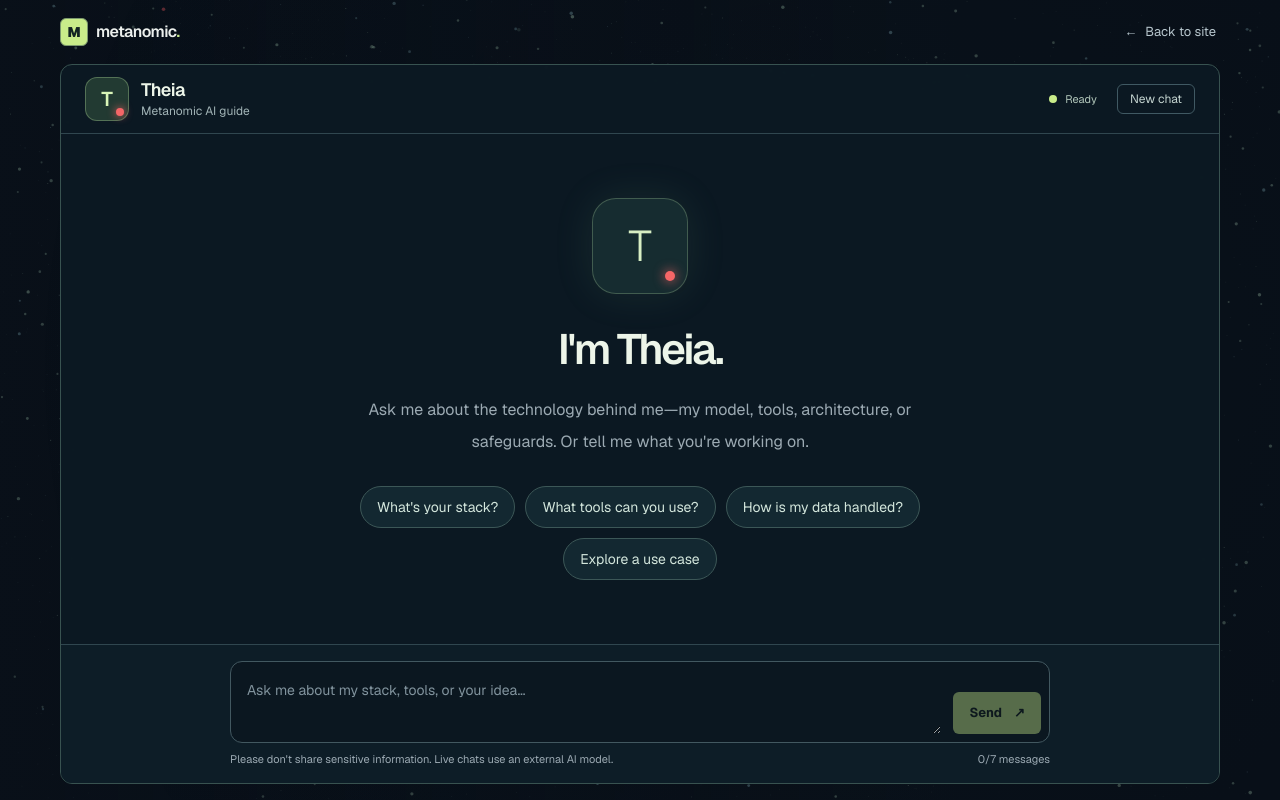
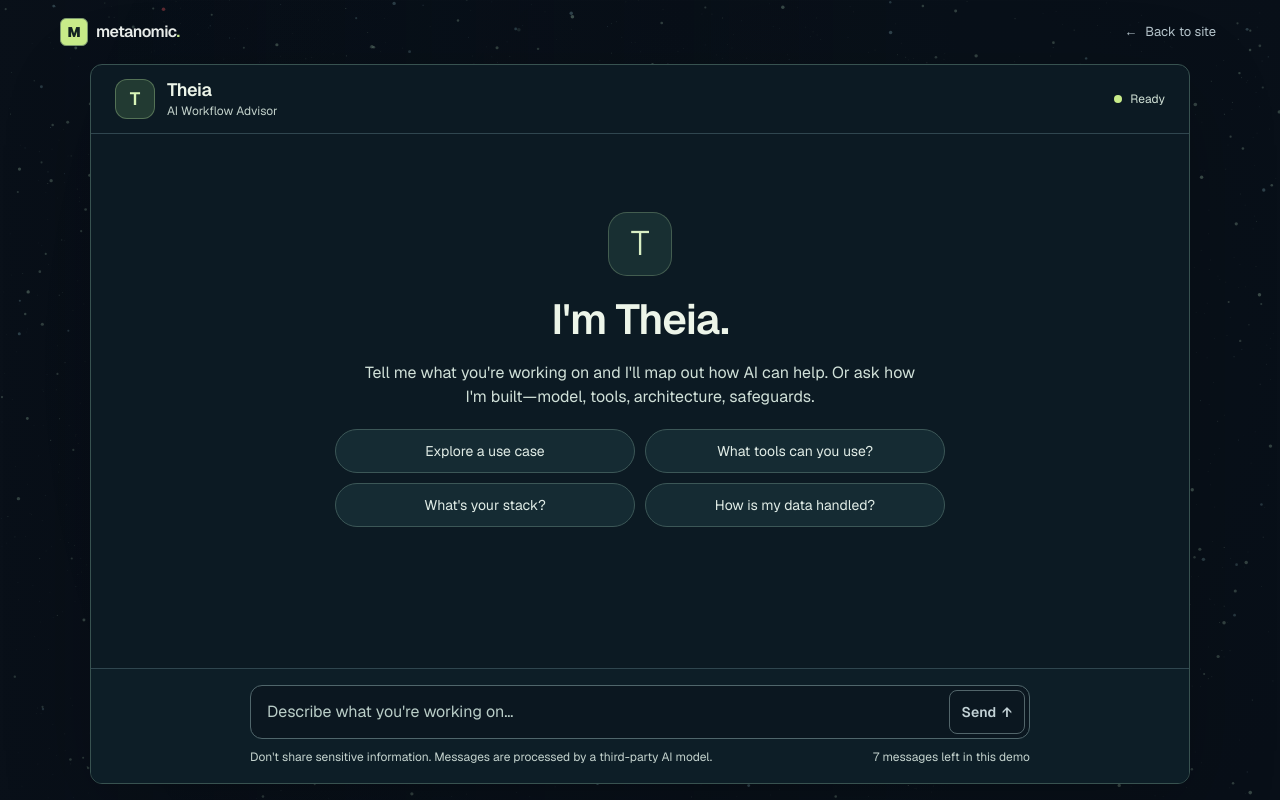
Before and after one commit to geisera/metanomic, a Next.js app: page /demo in a window 1280 px wide. Built offline with nearby package versions, Linux system fonts and the light colour scheme.

Commit message:
Improve Theia chat heading, empty state, composer, and accessibility

```diff
--- a/src/app/demo/AgentExperience.tsx
+++ b/src/app/demo/AgentExperience.tsx
@@ -1,6 +1,7 @@
 "use client";
 
-import { useEffect, useRef, useState, type FormEvent, type KeyboardEvent } from "react";
+import { useEffect, useLayoutEffect, useRef, useState, type FormEvent, type KeyboardEvent } from "react";
+import Link from "next/link";
 
 type Activity = { tool: string; label: string; detail: string };
 type ChatItem = {
@@ -12,13 +13,13 @@ type ChatItem = {
   activities?: Activity[];
 };
 
-const intro = "I'm Theia. Curious what makes me work? Ask about my stack—my model, tools, architecture, or safeguards. Or tell me what you're working on, and we'll explore it together.";
+const intro = "Tell me what you're working on and I'll map out how AI can help. Or ask how I'm built—model, tools, architecture, safeguards.";
 
 const suggestions = [
+  { label: "Explore a use case", prompt: "How would you design a human-supervised AI pilot for repetitive customer support requests?" },
+  { label: "What tools can you use?", prompt: "Which server-side tools can you use, and what are their limits?" },
   { label: "What's your stack?", prompt: "What technology stack are you built on, and how do the parts fit together?" },
-  { label: "What tools can you use?", prompt: "Which server-side tools can you use, and what are their limits?" },
   { label: "How is my data handled?", prompt: "How do you handle my messages, and what safeguards and limitations does this demo have?" },
-  { label: "Explore a use case", prompt: "How would you design a human-supervised AI pilot for repetitive customer support requests?" },
 ];
 
 function formattedText(content: string) {
@@ -53,6 +54,9 @@ export default function AgentExperience() {
   const draftRef = useRef<HTMLTextAreaElement>(null);
   const count = items.filter(item => item.role === "user").length;
   const atLimit = count >= 7;
+  const remaining = 7 - count;
+  const canSend = !busy && !atLimit && Boolean(input.trim());
+  const statusLabel = busy ? "Thinking" : lastMode === "guided" ? "Guided mode" : lastMode === "live" ? "Live model" : "Ready";
 
   // Scroll only the conversation panel. scrollIntoView() also scrolls the page
   // and was causing the entire demo to jump each time a message arrived.
@@ -61,6 +65,16 @@ export default function AgentExperience() {
     const conversation = conversationRef.current;
     if (conversation) conversation.scrollTop = conversation.scrollHeight;
   }, [items, busy, error]);
+
+  useLayoutEffect(() => {
+    const draft = draftRef.current;
+    if (!draft) return;
+    draft.style.height = "auto";
+    const maxHeight = 160;
+    const naturalHeight = draft.scrollHeight;
+    draft.style.height = Math.min(naturalHeight, maxHeight) + "px";
+    draft.style.overflowY = naturalHeight > maxHeight ? "auto" : "hidden";
+  }, [input]);
 
   async function submit(text: string) {
     const prompt = text.trim();
@@ -108,8 +122,8 @@ export default function AgentExperience() {
     } finally {
       window.clearTimeout(timeout);
       setBusy(false);
-      // Avoid reopening the software keyboard and shifting the mobile viewport.
-      if (window.matchMedia("(pointer: fine)").matches) draftRef.current?.focus({ preventScroll: true });
+      // Focus after the disabled composer is re-enabled, without moving the page.
+      window.requestAnimationFrame(() => draftRef.current?.focus({ preventScroll: true }));
     }
   }
 
@@ -134,50 +148,63 @@ export default function AgentExperience() {
   }
 
 return (
-    <section id="try-agent" aria-label="Talk with Theia" className="container flex min-h-0 flex-1 flex-col pb-3 sm:pb-4">
-      <div className="flex min-h-0 flex-1 flex-col overflow-hidden rounded-xl border border-[#385250] bg-[#0c1a23]/95 backdrop-blur-lg">
+    <section id="try-agent" aria-label="Talk with Theia" className="flex min-h-0 w-full flex-1 flex-col sm:mx-auto sm:max-w-[1148px] sm:px-6 sm:pb-4">
+      <div className="flex min-h-0 flex-1 flex-col overflow-hidden border-y border-[#385250] bg-[#0c1a23] shadow-[0_24px_90px_rgba(0,0,0,.20)] sm:rounded-xl sm:border">
         <div className="flex shrink-0 items-center justify-between gap-3 border-b border-[#30464f] px-4 py-3 sm:px-6">
           <div className="flex min-w-0 items-center gap-3">
-            <span aria-hidden="true" className="relative flex h-11 w-11 shrink-0 items-center justify-center rounded-xl border border-[#b3db98]/35 bg-[#223a32] text-xl font-semibold text-[#d9f5b8]">
+            <span aria-hidden="true" className="flex h-10 w-10 shrink-0 items-center justify-center rounded-xl border border-[#b3db98]/35 bg-[#223a32] text-lg font-semibold text-[#d9f5b8]">
               T
-              <span className="absolute bottom-1 right-1 h-2 w-2 rounded-full bg-[#f56667] shadow-[0_0_9px_#f56667]" />
             </span>
             <div className="min-w-0">
-              <h1 className="text-lg font-semibold leading-tight tracking-[-.025em] text-[#edf5e9]">Theia</h1>
-              <p className="mt-0.5 text-xs text-[#a2b4b7]">Metanomic AI guide</p>
+              <p className="text-lg font-semibold leading-tight tracking-[-.02em] text-[#edf5e9]">Theia</p>
+              {count > 0 && <h1 className="sr-only">Theia — AI Workflow Advisor</h1>}
+              <p className="mt-0.5 hidden text-xs text-[#c2d1ca] sm:block">AI Workflow Advisor</p>
             </div>
           </div>
           <div className="flex items-center gap-3 sm:gap-5">
-            <span aria-label={lastMode === "live" ? "Live model connected" : lastMode === "guided" ? "Rule-based guided preview" : "Demo ready"} className="flex items-center gap-2 text-[11px] text-[#b2c7bb]">
-              <span className={lastMode === "guided" ? "h-2 w-2 shrink-0 rounded-full bg-amber-300" : "h-2 w-2 shrink-0 rounded-full bg-[#c9ec8a]"} />
-              <span className="hidden sm:inline">{lastMode === "guided" ? "Guided mode" : lastMode === "live" ? "Live model" : "Ready"}</span>
+            <span role="status" aria-label={statusLabel} className="inline-flex min-h-11 items-center gap-2 text-xs text-[#d1e1d6]">
+              <span aria-hidden="true" className={lastMode === "guided" ? "h-2 w-2 shrink-0 rounded-full bg-amber-300" : "h-2 w-2 shrink-0 rounded-full bg-[#c9ec8a]"} />
+              <span className="hidden sm:inline">{statusLabel}</span>
             </span>
-            <button type="button" onClick={reset} disabled={busy} className="rounded-md border border-[#405963] px-3 py-1.5 text-xs text-[#c5d5d1] hover:bg-[#20333c] disabled:opacity-50">
-              New chat
-            </button>
+            {count > 0 && (
+              <button
+                type="button"
+                onClick={reset}
+                disabled={busy}
+                className="inline-flex min-h-11 items-center justify-center rounded-md border border-[#52676c] px-3 text-sm text-[#d2e0d9] hover:border-[#9cbc92] hover:bg-[#20333c] disabled:cursor-not-allowed disabled:opacity-55"
+              >
+                New chat
+              </button>
+            )}
           </div>
         </div>
 
-        <div ref={conversationRef} role="log" aria-label="Conversation with Theia" aria-live="polite" className="min-h-0 flex-1 overflow-y-auto overscroll-contain px-4 py-5 sm:px-8 sm:py-7">
+        <div
+          ref={conversationRef}
+          role="log"
+          aria-label="Conversation with Theia"
+          aria-live="polite"
+          aria-relevant="additions text"
+          className="min-h-0 flex-1 overflow-x-hidden overflow-y-auto overscroll-contain px-4 py-5 sm:px-8 sm:py-7"
+        >
           {count === 0 && (
-            <div className="mx-auto flex min-h-full max-w-[700px] flex-col items-center justify-center py-5 text-center">
-              <div aria-hidden="true" className="relative mb-6 flex h-20 w-20 items-center justify-center rounded-[24px] border border-[#67836b]/55 bg-[#182f32]/90 text-[43px] font-light text-[#d8efc4] shadow-[0_0_42px_rgba(126,191,147,.11)] sm:h-24 sm:w-24">
+            <div className="mx-auto flex min-h-full w-full max-w-[680px] flex-col items-center justify-center px-1 pb-16 pt-4 text-center sm:pb-20">
+              <div aria-hidden="true" className="mb-3 flex h-16 w-16 items-center justify-center rounded-[19px] border border-[#67836b]/55 bg-[#182f32] text-[34px] font-light text-[#d8efc4]">
                 T
-                <span className="absolute bottom-3 right-3 h-2.5 w-2.5 rounded-full bg-[#f56667] shadow-[0_0_12px_#f56667]" />
               </div>
-              <h2 className="text-[clamp(1.65rem,4vw,2.65rem)] font-semibold tracking-[-.055em] text-[#edf5e9]">I'm Theia.</h2>
-              <p className="muted mt-3 max-w-[570px] text-sm leading-7 sm:text-base sm:leading-8">
-                Ask me about the technology behind me—my model, tools, architecture, or safeguards.
-                Or tell me what you're working on.
+              <h1 className="text-[clamp(1.75rem,4vw,2.625rem)] font-semibold tracking-[-.02em] text-[#edf5e9]">I'm Theia.</h1>
+              <p className="mt-2.5 max-w-[52ch] text-base leading-6 text-[#d0e0d8]">
+                Tell me what you're working on and I'll map out how AI can help.
+                Or ask how I'm built—model, tools, architecture, safeguards.
               </p>
-              <div className="mt-7 flex max-w-[640px] flex-wrap justify-center gap-2.5" aria-label="Suggested questions">
+              <div className="mt-5 grid w-full max-w-[610px] grid-cols-1 gap-2.5 min-[480px]:grid-cols-2" aria-label="Suggested questions">
                 {suggestions.map(suggestion => (
                   <button
                     type="button"
                     key={suggestion.label}
                     disabled={busy || atLimit}
                     onClick={() => void submit(suggestion.prompt)}
-                    className="rounded-full border border-[#3c5757] bg-[#152b33]/90 px-4 py-2.5 text-sm text-[#d3e6dc] transition-colors hover:border-[#a0d6a1] hover:bg-[#213c42] hover:text-white disabled:opacity-50"
+                    className="min-h-11 rounded-full border border-[#3c5757] bg-[#152b33] px-4 py-2.5 text-sm text-[#e0ece6] transition-colors hover:border-[#c9ec8a]/40 hover:bg-[#213c42] focus-visible:outline-2 focus-visible:outline-offset-2 focus-visible:outline-[#c9ec8a] disabled:cursor-not-allowed disabled:opacity-55"
                   >
                     {suggestion.label}
                   </button>
@@ -187,66 +214,87 @@ return (
           )}
 
           {count > 0 && (
-            <div className="mx-auto max-w-[820px] space-y-6">
+            <div className="mx-auto w-full max-w-[780px] space-y-6">
               {items.filter(item => item.id !== "intro").map(item => (
                 <div key={item.id} className={item.role === "user" ? "flex justify-end" : "flex justify-start"}>
                   <div className={item.role === "user"
-                    ? "max-w-[94%] rounded-2xl rounded-tr-sm border border-[#49664e] bg-[#253f37]/85 px-4 py-3 text-sm leading-7 text-[#f0f6ef] sm:max-w-[85%]"
+                    ? "max-w-[94%] rounded-2xl rounded-tr-sm border border-[#49664e] bg-[#253f37] px-4 py-3 text-sm leading-7 text-[#f0f6ef] sm:max-w-[85%]"
                     : "max-w-[97%] text-sm leading-7 text-[#dce8e3] sm:max-w-[90%]"}>
-                    {item.role === "assistant" && <p className="mb-2 text-[11px] font-semibold uppercase tracking-[.13em] text-[#c9ec8a]">Theia</p>}
+                    {item.role === "assistant" && <p className="mb-2 text-xs font-semibold uppercase tracking-[.1em] text-[#c9ec8a]">Theia</p>}
                     <div className="space-y-0.5">{formattedText(item.content)}</div>
                     {item.activities && item.activities.length > 0 && (
-                      <div className="mt-5 rounded-lg border border-[#385044] bg-[#112620]/75 p-3">
-                        <p className="text-[10px] font-bold uppercase tracking-[.14em] text-[#c9ec8a]">Tool activity</p>
+                      <div className="mt-5 rounded-lg border border-[#385044] bg-[#112620] p-3">
+                        <p className="text-xs font-bold uppercase tracking-[.1em] text-[#c9ec8a]">Tool activity</p>
                         {item.activities.map((activity, i) => (
-                          <p key={i} className="mt-2 text-xs leading-5 text-[#cbded1]">
+                          <p key={i} className="mt-2 text-xs leading-5 text-[#d1e1d7]">
                             <span className="font-semibold">{activity.label}</span>
-                            <span className="mt-0.5 block text-[#9fb9ab]">{activity.detail}</span>
+                            <span className="mt-0.5 block text-[#bdd1c4]">{activity.detail}</span>
                           </p>
                         ))}
                       </div>
                     )}
-                    {item.notice && <p className="mt-4 border-l-2 border-amber-300/60 pl-3 text-xs leading-6 text-[#e6d7a9]">{item.notice}</p>}
+                    {item.notice && <p className="mt-4 border-l-2 border-amber-300/60 pl-3 text-xs leading-6 text-[#eadbac]">{item.notice}</p>}
                   </div>
                 </div>
               ))}
-              {busy && <div className="flex items-center gap-3 text-sm text-[#bed0bf]" role="status">
-                <span className="flex gap-1" aria-hidden="true">
-                  <span className="h-1.5 w-1.5 animate-pulse rounded-full bg-[#c9ec8a]" />
-                  <span className="h-1.5 w-1.5 animate-pulse rounded-full bg-[#c9ec8a] [animation-delay:150ms]" />
-                  <span className="h-1.5 w-1.5 animate-pulse rounded-full bg-[#c9ec8a] [animation-delay:300ms]" />
-                </span>
-                Theia is thinking…
-              </div>}
-              {error && <div role="alert" className="rounded-lg border border-red-300/25 bg-red-950/30 px-4 py-3 text-xs leading-6 text-[#f3c9c9]">{error}</div>}
+              {busy && (
+                <div className="flex items-center gap-3 text-sm text-[#cdded0]" role="status" aria-live="polite">
+                  <span className="flex gap-1" aria-hidden="true">
+                    <span className="h-1.5 w-1.5 motion-safe:animate-pulse rounded-full bg-[#c9ec8a]" />
+                    <span className="h-1.5 w-1.5 motion-safe:animate-pulse rounded-full bg-[#c9ec8a] [animation-delay:150ms]" />
+                    <span className="h-1.5 w-1.5 motion-safe:animate-pulse rounded-full bg-[#c9ec8a] [animation-delay:300ms]" />
+                  </span>
+                  Theia is typing…
+                </div>
+              )}
+              {error && <div role="alert" className="rounded-lg border border-red-300/25 bg-red-950/30 px-4 py-3 text-xs leading-6 text-[#f3d2d2]">{error}</div>}
             </div>
           )}
         </div>
 
-        <form onSubmit={onSubmit} className="shrink-0 border-t border-[#30464f] bg-[#0d1e27]/95 px-3 py-3 sm:px-7 sm:py-4">
-          <div className="mx-auto max-w-[820px]">
+        <form onSubmit={onSubmit} className="shrink-0 border-t border-[#30464f] bg-[#0d1e27] px-3 pt-3 pb-[max(12px,env(safe-area-inset-bottom))] sm:p-4">
+          <div className="mx-auto w-full max-w-[780px]">
             <label htmlFor="agent-question" className="sr-only">Ask Theia a question</label>
-            <div className="flex items-end gap-3 rounded-xl border border-[#425860] bg-[#0b1720] p-2 focus-within:border-[#b7e294]">
+            <span id="theia-composer-hint" className="sr-only">Press Enter to send. Press Shift plus Enter to insert a new line.</span>
+            <div className="flex min-w-0 items-center gap-2 rounded-xl border border-[#50666b] bg-[#0b1720] p-1 transition-[border-color,box-shadow] focus-within:border-[#c9ec8a] focus-within:shadow-[0_0_0_2px_rgba(201,236,138,.15)] motion-reduce:transition-none">
               <textarea
                 id="agent-question"
                 ref={draftRef}
                 value={input}
                 onChange={event => setInput(event.target.value.slice(0, 900))}
                 onKeyDown={onKeyDown}
-                placeholder={atLimit ? "Session limit reached. Start a new chat." : "Ask me about my stack, tools, or your idea…"}
-                rows={2}
+                aria-describedby="theia-composer-hint"
+                placeholder="Describe what you're working on…"
+                rows={1}
                 maxLength={900}
                 disabled={busy || atLimit}
-                className="min-h-[46px] max-h-[100px] w-full resize-y bg-transparent px-2 py-2 text-sm leading-6 text-[#f0f7ef] outline-none placeholder:text-[#81939d] disabled:opacity-50"
+                className="min-h-[40px] max-h-[160px] min-w-0 flex-1 resize-none overflow-y-hidden bg-transparent px-3 py-2 text-base leading-6 text-[#f0f7ef] outline-none placeholder:text-[#b9cdc7] disabled:cursor-not-allowed disabled:opacity-60"
               />
-              <button type="submit" disabled={busy || !input.trim() || atLimit} className="button button-primary !min-h-[42px] !px-4 disabled:cursor-not-allowed disabled:opacity-40" aria-label="Send message">
-                Send <span aria-hidden="true">↗</span>
+              <button
+                type="submit"
+                disabled={busy || !input.trim() || atLimit}
+                aria-label="Send message"
+                className={`inline-flex min-h-11 min-w-11 shrink-0 items-center justify-center gap-1.5 rounded-lg px-3 text-sm font-semibold transition-colors focus-visible:outline-2 focus-visible:outline-offset-2 focus-visible:outline-[#c9ec8a] ${
+                  canSend
+                    ? "border border-[#c9ec8a] bg-[#c9ec8a] text-[#101a1b] hover:bg-[#dcf7af]"
+                    : "cursor-not-allowed border border-[#52656a] bg-transparent text-[#c2d1d5]"
+                }`}
+              >
+                {busy ? "Sending…" : "Send"}
+                <span aria-hidden="true" className={busy ? "motion-safe:animate-pulse" : ""}>{busy ? "·" : "↑"}</span>
               </button>
             </div>
-            <div className="muted mt-2 flex flex-wrap justify-between gap-x-4 gap-y-1 text-[11px]">
-              <span>Please don't share sensitive information. Live chats use an external AI model.</span>
-              <span>{count}/7 messages</span>
+            <div className="mt-2 flex flex-wrap items-start justify-between gap-x-4 gap-y-1 text-xs leading-5 text-[#c4d3ce]">
+              <p>Don't share sensitive information. Messages are processed by a third-party AI model.</p>
+              <p aria-live="polite" className={remaining <= 2 ? "shrink-0 font-semibold text-[#ffd08a]" : "shrink-0 text-[#c4d3ce]"}>
+                {remaining} {remaining === 1 ? "message" : "messages"} left in this demo
+              </p>
             </div>
+            {atLimit && (
+              <p className="mt-2 text-xs leading-5 text-[#e3eecf]">
+                You've reached the demo limit. Start a new chat to continue, or <Link href="/contact" className="font-semibold text-[#c9ec8a] underline underline-offset-2 hover:text-[#e2f6bd]">contact Metanomic</Link>.
+              </p>
+            )}
           </div>
         </form>
       </div>
```
